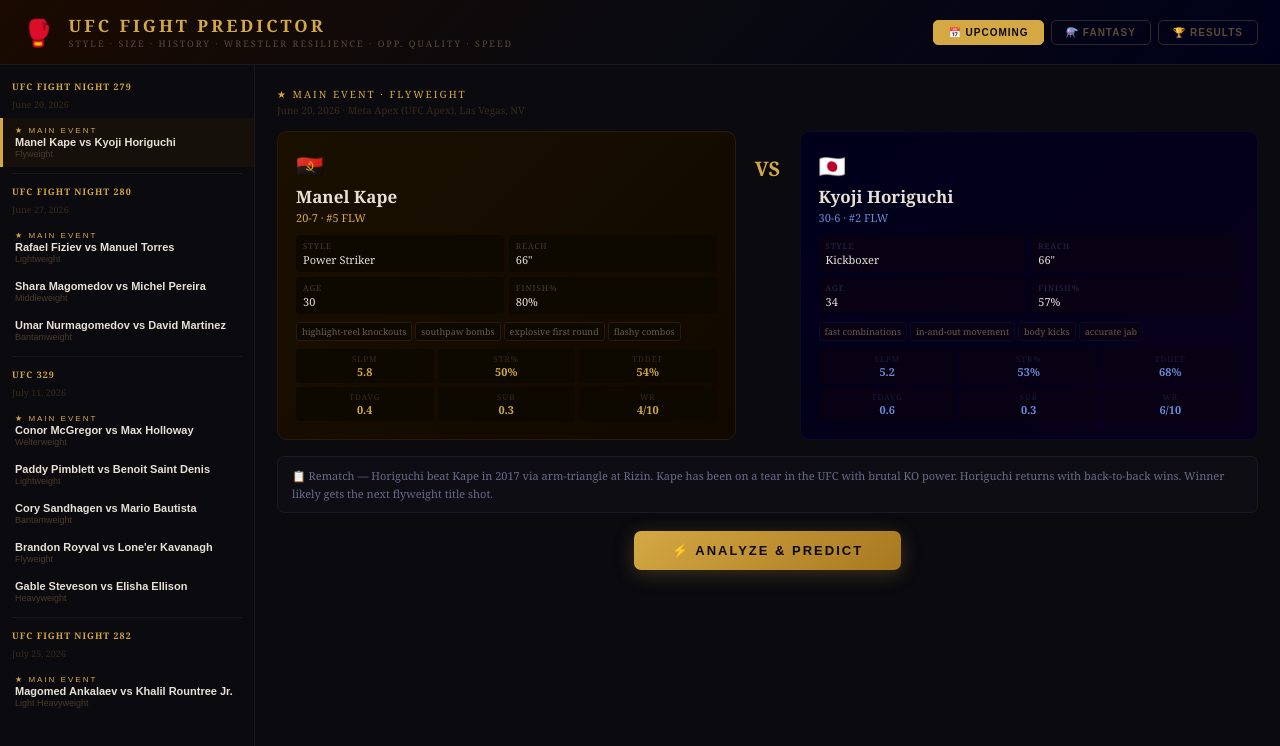
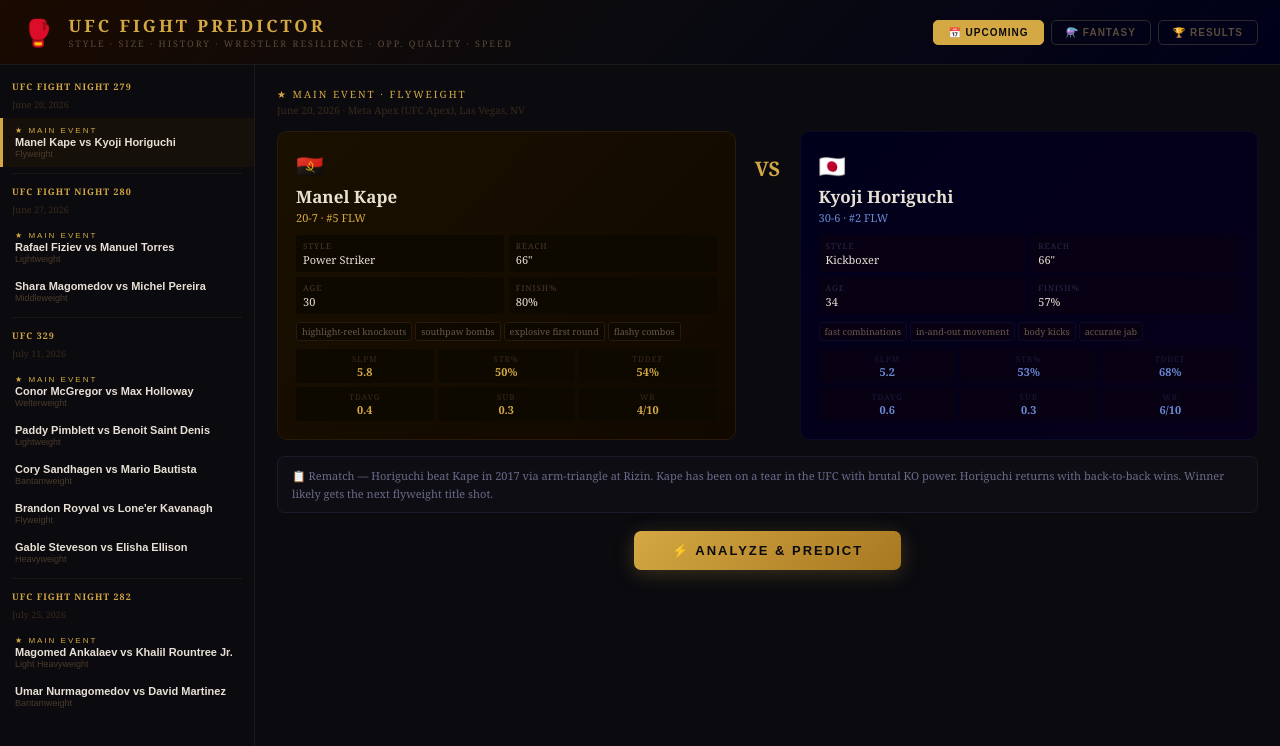
Before and after one commit to paifuu/ufc-fight-predictor, a React (Vite) app: page / in a window 1280 px wide. Shown: the top 746 px of the page. Built offline with nearby package versions, Linux system fonts and the light colour scheme.

Commit message:
fix: move Umar vs Martinez to FN282 Abu Dhabi card

```diff
--- a/src/App.jsx
+++ b/src/App.jsx
@@ -642,8 +642,6 @@
         context:"Fiziev fights in front of his home crowd in Azerbaijan looking to rebound after his loss to Ruffy. Torres is a relentless pressure fighter from Mexico with serious finishing ability — exactly the kind of brawler who could nullify Fiziev's flashy kickboxing."},
       {f1:"Shara Magomedov",f2:"Michel Pereira",weightClass:"Middleweight",isMain:false,
         context:"Two of the most spectacular fighters in MMA. Shara's spinning KO power vs Pereira's backflip kicks and wild unorthodox movement. Could be the most entertaining fight of 2026."},
-      {f1:"Umar Nurmagomedov",f2:"David Martinez",weightClass:"Bantamweight",isMain:false,
-        context:"Umar continues his undefeated march toward the BW title. Martinez is a technical kickboxer with reach but Umar's elite Khabib-style wrestling could make this a very long night for the Spaniard."},
     ],
   },
   {
@@ -668,6 +666,8 @@
     fights:[
       {f1:"Magomed Ankalaev",f2:"Khalil Rountree Jr.",weightClass:"Light Heavyweight",isMain:true,
         context:"The #1 ranked contender Ankalaev — dominant wrestler and GnP specialist — vs the hard-hitting southpaw Rountree. Ankalaev's elite wrestling is the ultimate equalizer against Rountree's massive one-punch KO power."},
+      {f1:"Umar Nurmagomedov",f2:"David Martinez",weightClass:"Bantamweight",isMain:false,
+        context:"Umar continues his undefeated march toward the BW title. Martinez is a technical kickboxer with reach but Umar's elite Khabib-style wrestling could make this a very long night for the Spaniard."},
     ],
   },
 
```
